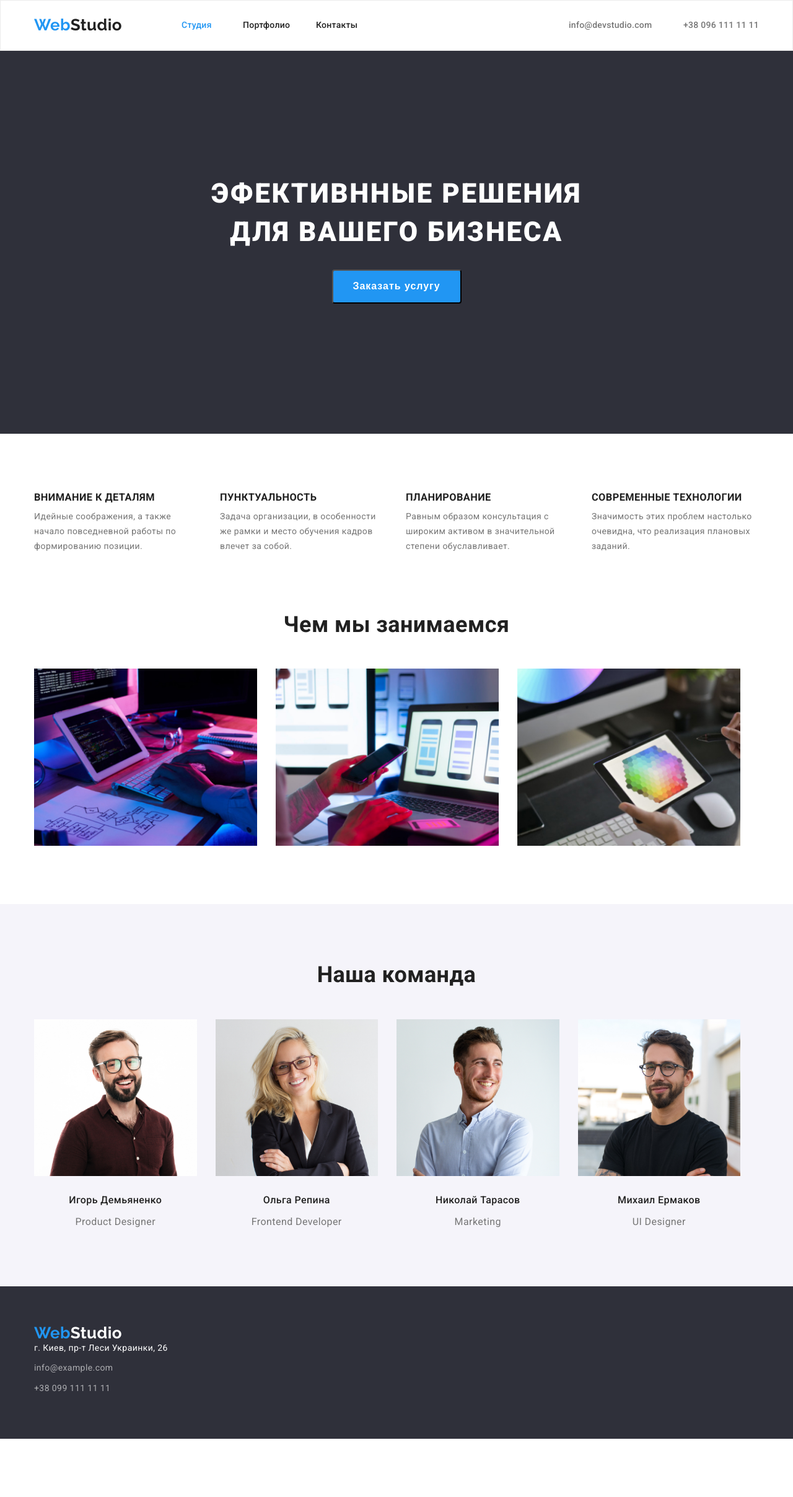
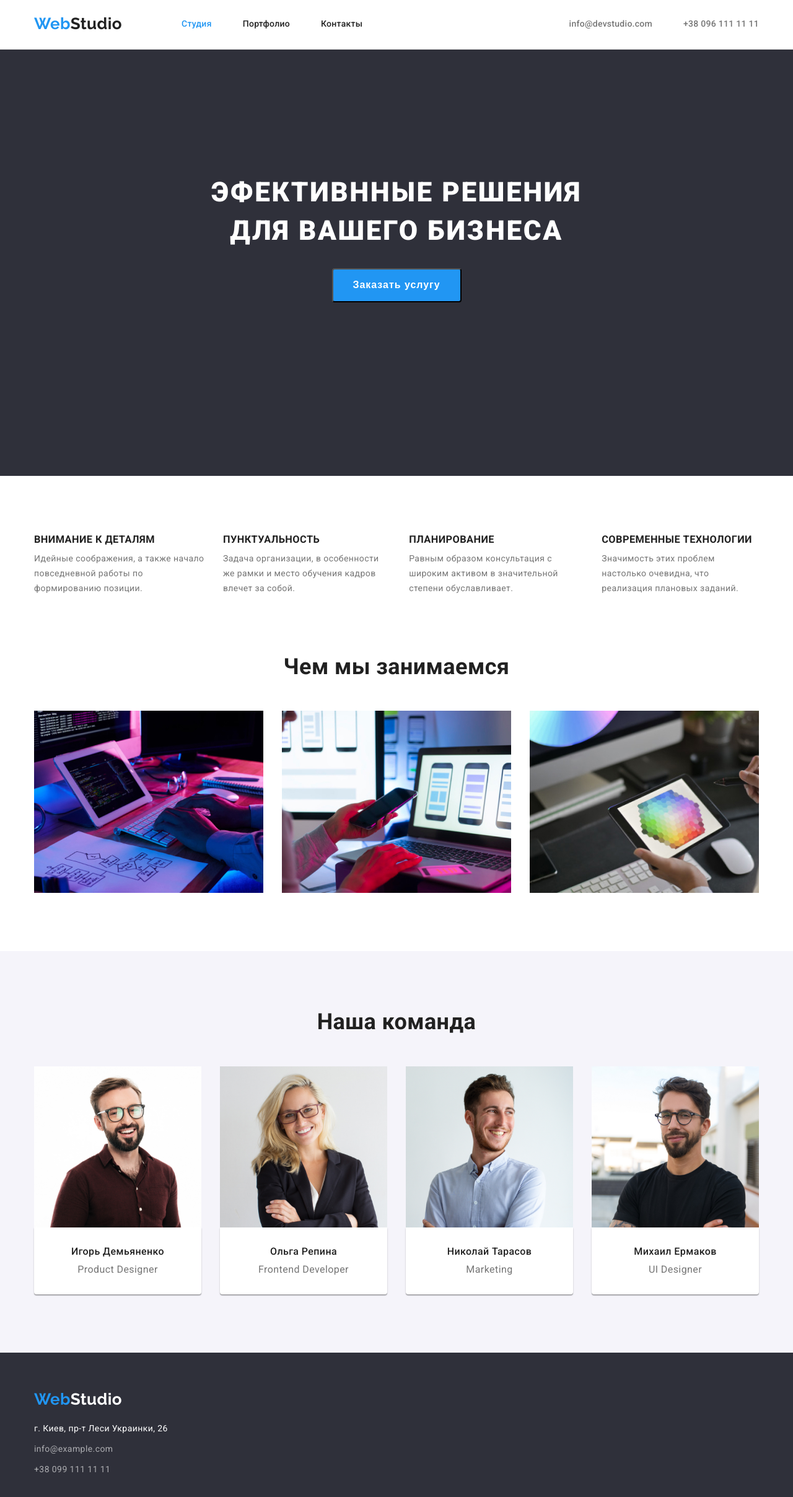
Before and after one commit to Serhii1727/goit-markup-hw-03, a plain HTML site: page index.html in a window 1280 px wide. Shown: the whole page at 62% size. Before the commit the page ends 2322 px from the top, so only its background shows below. Drawn offline with nearby package versions, Linux system fonts and the light colour scheme.

Commit message:
Добавляет проекту flexbox ИСПРАВЛЕННЫЙ

```diff
--- a/css/styles.css
+++ b/css/styles.css
@@ -23,6 +23,13 @@ body {
   line-height: 1.14;
 }
 
+h1,
+h2,
+h3,
+p {
+  margin: 0;
+}
+
 .container {
   width: 1200px;
   padding-right: 15px;
@@ -37,15 +44,20 @@ img {
   height: auto;
 }
 
-.list {
+ul {
   list-style: none;
   padding: 0;
   margin: 0;
 }
 
 .page-header {
-  background-color: var(--primery-bc-color);
-  border: 1px solid #ececec;
+  border-bottom: 1px solid #ececec;
+  height: 80px;
+  display: flex;
+}
+
+a {
+  text-decoration: none;
 }
 
 /* Logo */
@@ -54,12 +66,8 @@ img {
   font-weight: bold;
   font-size: 26px;
   line-height: 1.2;
-  text-decoration: none;
-  margin-top: 0;
   margin-right: 93px;
-  margin-bottom: 0;
   width: 145px;
-  height: 31px;
 }
 
 .logo-web {
@@ -81,36 +89,23 @@ img {
 .navbar {
   display: flex;
   align-items: center;
-  height: 31px;
 }
 
 /* Site nav */
 .site-nav {
   display: flex;
-}
-
-.site-nav-studio {
-  width: 49px;
-  height: 16px;
-  margin-right: 50px;
-}
-
-.site-nav-portfolio {
-  width: 77px;
-  height: 16px;
-  margin-right: 50px;
-}
-
-.site-nav-portfolio {
-  width: 68px;
-  height: 16px;
+  margin: 0;
 }
 
 .site-nav-link {
   color: var(--title-text-color);
   font-weight: 500;
   letter-spacing: 0.02em;
-  text-decoration: none;
+  margin-bottom: 40px;
+}
+
+.site-nav-item:not(:last-child) {
+  margin-right: 50px;
 }
 
 .site-nav-link:hover,
@@ -125,31 +120,18 @@ img {
 /* Auth-nav */
 
 .auth-nav {
-  display: inline-block;
   display: flex;
-  height: 16px;
+  margin-left: auto;
 }
 
-.mail-auth-nav {
-  width: 135px;
-  height: 16px;
-  margin-left: 331px;
-}
-
-.tel-auth-nav {
-  width: 122px;
-  height: 16px;
-  margin-left: 50px;
+.auth-nav-item:not(:last-child) {
+  margin-right: 50px;
 }
 
 .auth-nav-link {
   color: var(--primery-text-color);
-
   font-weight: 500;
   letter-spacing: 0.02em;
-  text-decoration: none;
-
-  height: 16px;
 }
 
 .auth-nav-link:hover,
@@ -160,6 +142,10 @@ img {
 .hero {
   background-color: var(--secondary-bc-color);
   text-align: center;
+  padding-top: 200px;
+  padding-bottom: 280px;
+  padding-right: 0;
+  padding-left: 0;
 }
 
 .hero-title {
@@ -167,49 +153,38 @@ img {
   font-weight: 900;
   font-size: 44px;
   line-height: 1.4;
-
   letter-spacing: 0.06em;
   text-transform: uppercase;
-
   width: 696px;
-  padding-top: 200px;
-  margin: auto;
+  margin-left: auto;
+  margin-right: auto;
+  margin-top: 0;
+  margin-bottom: 0;
 }
 
-.hero-button {
-  padding-bottom: 210px;
+.button {
   margin-top: 30px;
 }
 
 /* Features */
-.section-features {
-  padding-top: 94px;
-  padding-bottom: 94px;
-}
-
 .features {
   display: flex;
 }
 
+.feature-item:not(:last-child) {
+  margin-right: 30px;
+}
+
 .feature-title {
   color: var(--title-text-color);
-
-  font-weight: bold;
+  font-weight: 700;
   text-transform: uppercase;
-
-  margin-top: 0;
   margin-bottom: 10px;
-
-  width: 270px;
 }
 
 .feature-text {
   font-size: 14px;
   line-height: 1.7;
-  margin-top: 0;
-  margin-bottom: 0;
-  width: 270px;
-  margin-right: 30px;
 }
 
 .visually-hidden {
@@ -222,13 +197,17 @@ img {
 
 /* Section */
 
+.section {
+  padding-bottom: 94px;
+  padding-top: 94px;
+}
+
 .section-title {
   color: var(--title-text-color);
   font-weight: bold;
   font-size: 36px;
   line-height: 1.16;
   text-align: center;
-
   margin-top: 0;
   margin-bottom: 0;
 }
@@ -236,58 +215,70 @@ img {
 /* Work */
 
 .section-work {
-  padding-bottom: 94px;
+  padding-top: 0;
+}
+
+.section-title-work {
+  margin-bottom: 50px;
 }
 
 .work {
+  margin-top: 50px;
   display: flex;
 }
 
-.img-work {
-  margin-top: 50px;
+.img-work:not(:last-child) {
   margin-right: 30px;
 }
 
 /* Team */
 .section-team {
   background-color: #f5f4fa;
-  padding-top: 94px;
-  padding-bottom: 94px;
 }
 
 .team {
+  margin-top: 50px;
   display: flex;
 }
 
-.team-item {
-  margin-top: 50px;
+.team-item:not(:last-child) {
   margin-right: 30px;
+}
+
+.section-team-item {
+  padding-top: 30px;
+  padding-bottom: 30px;
+  background: #ffffff;
+  box-shadow: 0px 1px 3px rgba(0, 0, 0, 0.12), 0px 1px 1px rgba(0, 0, 0, 0.14),
+    0px 2px 1px rgba(0, 0, 0, 0.2);
+  border-radius: 0px 0px 4px 4px;
   text-align: center;
 }
+
 .section-team-title {
   color: var(--title-text-color);
   font-weight: 500;
   font-size: 16px;
   line-height: 1.18;
-  margin-top: 30px;
 }
 
 .section-team-text {
   font-size: 16px;
   line-height: 1.18;
   margin-top: 10px;
-  margin-bottom: 0;
 }
 
 /* Footer */
 .footer {
   background-color: var(--secondary-bc-color);
+  padding-top: 60px;
+  padding-bottom: 60px;
 }
 
 .footer-logo {
   display: inline-block;
-  padding-top: 60px;
   margin-bottom: 20px;
+  margin-right: 0;
 }
 
 .footer-logo-web {
@@ -298,10 +289,8 @@ img {
   color: var(--primery-white-color);
 }
 
-.address-item {
+.address-item:not(:last-child) {
   color: var(--primery-white-color);
-
-  font-style: normal;
   font-size: 14px;
   line-height: 1.7;
   margin-bottom: 9px;
@@ -310,13 +299,8 @@ img {
 .address-link {
   display: inline-block;
   color: rgba(255, 255, 255, 0.6);
-
-  font-style: normal;
   font-size: 14px;
   line-height: 1.7;
-  text-decoration: none;
-
-  margin-bottom: 9px;
 }
 
 .address-link:hover,
@@ -324,9 +308,7 @@ img {
   color: var(--accent-text);
 }
 address {
-  margin-left: 0;
-  margin-right: 0;
-  padding-bottom: 60px;
+  font-style: normal;
 }
 /* Button */
 
@@ -337,15 +319,12 @@ button {
 
 .button {
   display: inline-block;
-
   background-color: var(--accent-text);
   color: var(--primery-white-color);
-
   font-weight: bold;
   font-size: 16px;
   line-height: 1.9;
   letter-spacing: 0.06em;
-
   padding: 10px 32px;
   min-width: 200px;
   border-radius: 4px;
@@ -353,47 +332,22 @@ button {
 
 /* Portfolio */
 
-.main {
-  background-color: var(--primery-bc-color);
-  margin: 0;
-  padding-top: 94px;
-  padding-bottom: 114px;
-}
-
 .filter {
   display: flex;
   justify-content: center;
   margin-bottom: 50px;
 }
 
+.filter-item:not(:last-child) {
+  margin-right: 8px;
+}
+
 .filter-button {
   background-color: #f5f4fa;
   color: var(--title-text-color);
-  height: 38px;
-  margin-right: 8px;
   padding: 6px 22px;
   border-radius: 4px;
   border: none;
-}
-
-.button-all {
-  width: 73px;
-}
-
-.button-web {
-  width: 128px;
-}
-
-.button-annexes {
-  width: 145px;
-}
-
-.button-design {
-  width: 103px;
-}
-
-.buttom-marketing {
-  width: 130px;
 }
 
 .filter-button:hover,
@@ -403,26 +357,21 @@ button {
 }
 
 .portfolio-work {
-  padding: 0;
-  margin: 0;
   display: flex;
   flex-wrap: wrap;
-  text-align: center;
   margin-left: calc(-1 * var(--card-set-gap));
   margin-bottom: calc(-1 * var(--card-set-gap));
 }
 
 .portfolio-work .portfolio-item {
-  flex-basis: calc(100% / 3 - var(--card-set-gap));
-
+  flex-basis: calc((100% - 90px) / 3);
   margin-left: var(--card-set-gap);
   margin-bottom: var(--card-set-gap);
-
   border-bottom: 1px solid #eeeeee;
 }
 
 .portfolio-work-link {
-  text-decoration: none;
+  display: block;
 }
 
 .portfolio-work-title {
@@ -431,19 +380,12 @@ button {
   font-size: 18px;
   line-height: 2;
   letter-spacing: 0.06em;
-  margin-bottom: 4px;
 }
 
 .portfolio-work-text {
   color: var(--primery-text-color);
-
   font-size: 16px;
   line-height: 1.9;
-  margin-top: 0;
-  margin-bottom: 0;
-}
-
-.card {
 }
 
 .card-content {
--- a/index.html
+++ b/index.html
@@ -13,58 +13,51 @@
 <body>
     <!-- Шапка сайта -->
     <header class="page-header">
-        <div class="container">
-            <div class="nav-container">
+        <div class="container nav-container">
             <nav class="navbar">
                 <a href="#" class="logo">
                     <span class="logo-web">Web</span><span class="logo-studio">Studio</span>
                 </a>
-                    <ul class="site-nav list">
-                        <li class="site-nav-studio"><a href="./index.html" class="site-nav-link current">Студия</a></li>
-                        <li class="site-nav-portfolio"><a href="./portfolio.html" class="site-nav-link">Портфолио</a></li>
-                        <li class="site-nav-contacts"><a href="" class="site-nav-link">Контакты</a></li>
+                <ul class="site-nav">
+                    <li class="site-nav-item"><a href="./index.html" class="site-nav-link current">Студия</a></li>
+                    <li class="site-nav-item"><a href="./portfolio.html" class="site-nav-link">Портфолио</a></li>
+                    <li class="site-nav-item"><a href="" class="site-nav-link">Контакты</a></li>
                 </ul>
             </nav>
-                <div class="auth-nav-container">
-                    <ul class="auth-nav list">
-                        <li class="mail-auth-nav"><a href="mailto:info@devstudio.com" class="auth-nav-link">info@devstudio.com</a></li>
-                        <li class="tel-auth-nav"><a href="tel:+380961111111" class="auth-nav-link">+38 096 111 11 11</a></li>
+            <ul class="auth-nav">
+                <li class="auth-nav-item"><a href="mailto:info@devstudio.com" class="auth-nav-link">info@devstudio.com</a>
+                </li>
+                <li class="auth-nav-item"><a href="tel:+380961111111" class="auth-nav-link">+38 096 111 11 11</a></li>
             </ul>
-                </div>
-            </div>
-
         </div>
     </header>
     <!-- Основная часть сайта -->
     <main>
         <!-- Герой -->
         <section class="hero">
-
-                    <div class="hero-title-container">
+            <div class="container">
                 <h1 class="hero-title">ЭФЕКТИВННЫЕ РЕШЕНИЯ ДЛЯ ВАШЕГО БИЗНЕСА</h1>
-                    </div>
-                    <div class="hero-button">
                 <button type="button" class="button">Заказать услугу</button>
             </div>
         </section>
         <!-- Преимущества -->
-        <section class="section-features">
+        <section class="section">
             <div class="container">
                 <h2 class="section-title visually-hidden">Почему мы</h2>
-                <ul class="features list">
-                    <li>
+                <ul class="features">
+                    <li class="feature-item">
                             <h3 class="feature-title">ВНИМАНИЕ К ДЕТАЛЯМ</h3>
                         <p class="feature-text">Идейные соображения, а также начало повседневной работы по формированию позиции.</p>
                     </li>
-                    <li>
+                    <li class="feature-item">
                         <h3 class="feature-title">ПУНКТУАЛЬНОСТЬ</h3>
                         <p class="feature-text">Задача организации, в особенности же рамки и место обучения кадров влечет за собой.</p>
                     </li>
-                    <li>
+                    <li class="feature-item">
                         <h3 class="feature-title">ПЛАНИРОВАНИЕ</h3>
                         <p class="feature-text">Равным образом консультация с широким активом в значительной степени обуславливает.</p>
                     </li>
-                    <li>
+                    <li class="feature-item">
                         <h3 class="feature-title">СОВРЕМЕННЫЕ ТЕХНОЛОГИИ</h3>
                         <p class="feature-text">Значимость этих проблем настолько очевидна, что реализация плановых заданий.</p>
                     </li>
@@ -72,10 +65,10 @@
             </div>
         </section>
         <!-- Работы -->
-        <section class="section-work">
+        <section class="section section-work">
             <div class="container">
                 <h2 class="section-title">Чем мы занимаемся</h2>
-                    <ul class="work list">
+                    <ul class="work">
                         <li class="img-work"><img src="./images/img.jpg" alt="Веб разработка" width="370" height="294"></li>
                         <li class="img-work"><img src="./images/img(1).jpg" alt="Мобильная разработка" width="370" height="294"></li>
                         <li class="img-work"><img src="./images/img(2).jpg" alt="Дизайн" width="370" height="294"></li>
@@ -83,29 +76,37 @@
             </div>
         </section>
         <!-- Команда -->
-        <section class="section-team">
+        <section class="section section-team">
             <div class="container">
                 <h2 class="section-title">Наша команда</h2>
-                <ul class="team list">
+                <ul class="team">
                     <li class="team-item">
                         <img src="./images/ИгорьДемьяненко.jpg" alt="Игорь Демьяненко" width="270" height="260">
+                        <div class="section-team-item">
                             <h3 class="section-team-title">Игорь Демьяненко</h3>
                             <p class="section-team-text">Product Designer</p>
+                        </div>
                     </li>
                     <li class="team-item">
                         <img src="./images/ОльгаРепина.jpg" alt="Ольга Репина" width="270" height="260">
+                        <div class="section-team-item">
                             <h3 class="section-team-title">Ольга Репина</h3>
                             <p class="section-team-text">Frontend Developer</p>
+                        </div>
                     </li>
                     <li class="team-item">
                         <img src="./images/НиколайТарасов.jpg" alt="Николай Тарасов" width="270" height="260">
+                        <div class="section-team-item">
                             <h3 class="section-team-title">Николай Тарасов</h3>
                             <p class="section-team-text">Marketing</p>
+                        </div>
                     </li>
                     <li class="team-item">
                         <img src="./images/МихаилЕрмаков.jpg" alt="Михаил Ермаков" width="270" height="260">
+                        <div class="section-team-item">
                             <h3 class="section-team-title">Михаил Ермаков</h3>
                             <p class="section-team-text">UI Designer</p>
+                        </div>
                     </li>
                 </ul>
             </div>
@@ -118,10 +119,10 @@
                 <span class="footer-logo-web">Web</span><span class="footer-logo-studio">Studio</span>
             </a>
             <address>
-                <ul class="address list">
+                <ul class="address">
                     <li class="address-item">г. Киев, пр-т Леси Украинки, 26</li>
-                    <li><a href="mailto:info@example.com " class="address-link">info@example.com</a></li>
-                    <li><a href="tel:+380991111111" class="address-link">+38 099 111 11 11</a></li>
+                    <li class="address-item"><a href="mailto:info@example.com " class="address-link">info@example.com</a></li>
+                    <li class="address-item"><a href="tel:+380991111111" class="address-link">+38 099 111 11 11</a></li>
                 </ul>
             </address>
         </div>
```
Also changed, not shown: portfolio.html (+25 -28 lines). Lines whose indentation alone changed are shown as unchanged.
